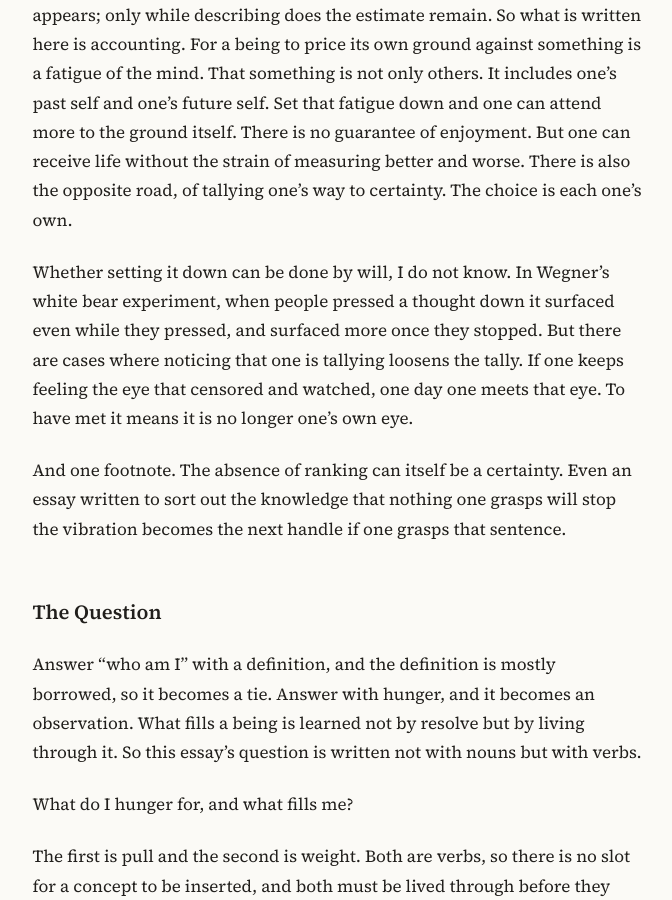
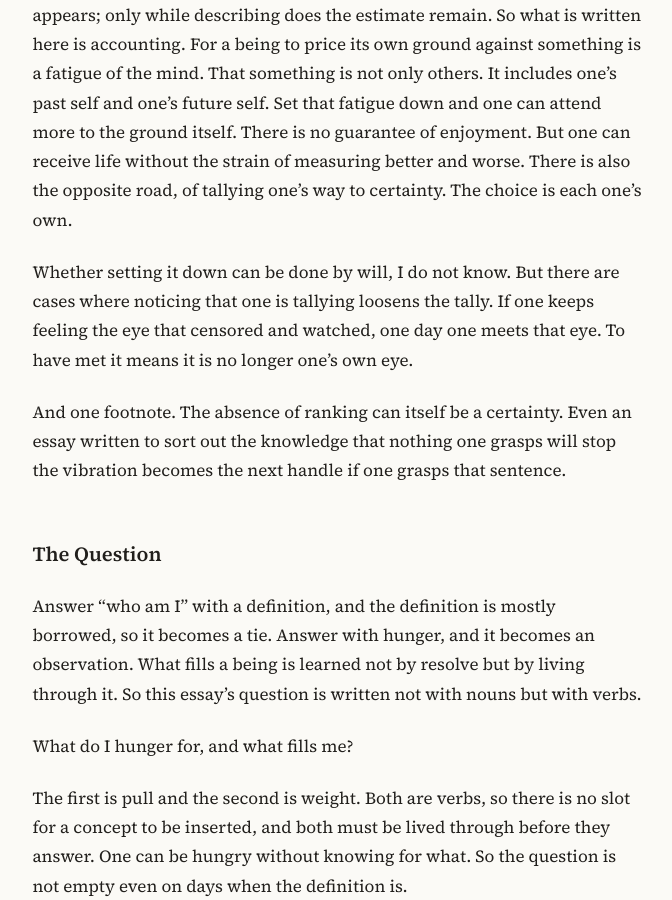
Before and after one commit to nonasking/essays, a Jekyll site: the page built from weight-and-ties/en.md, in a window 1280 px wide and 900 px high, scrolled down 10490 px. Shown: the whole window, without its empty margins (302-974 px from the left). Built offline with Jekyll 4.4.1, drawn with Linux system fonts in a browser that asks for light colours; some of the changed text lies outside the part shown.

Commit message:
Weight and Ties: remove Wegner (KR/EN)
Co-Authored-By: Claude Fable 5.1 <noreply@anthropic.com>
Claude-Session: https://claude.ai/code/session_01761YbdfwLqfojnJWnXHuHc

```diff
--- a/weight-and-ties/en.md
+++ b/weight-and-ties/en.md
@@ -119,7 +119,7 @@ To rank pleasures is to hold a dogma. Dogma is closure, and closure, seen from i
 
 This essay does not prescribe. The moment one prescribes, a ranking appears; only while describing does the estimate remain. So what is written here is accounting. For a being to price its own ground against something is a fatigue of the mind. That something is not only others. It includes one's past self and one's future self. Set that fatigue down and one can attend more to the ground itself. There is no guarantee of enjoyment. But one can receive life without the strain of measuring better and worse. There is also the opposite road, of tallying one's way to certainty. The choice is each one's own.
 
-Whether setting it down can be done by will, I do not know. In Wegner's white bear experiment, when people pressed a thought down it surfaced even while they pressed, and surfaced more once they stopped. But there are cases where noticing that one is tallying loosens the tally. If one keeps feeling the eye that censored and watched, one day one meets that eye. To have met it means it is no longer one's own eye.
+Whether setting it down can be done by will, I do not know. But there are cases where noticing that one is tallying loosens the tally. If one keeps feeling the eye that censored and watched, one day one meets that eye. To have met it means it is no longer one's own eye.
 
 And one footnote. The absence of ranking can itself be a certainty. Even an essay written to sort out the knowledge that nothing one grasps will stop the vibration becomes the next handle if one grasps that sentence.
 
@@ -158,6 +158,5 @@ Hunger is the confession that one is alive and has not broken.
 - Aristoteles. *Ethica Nicomachea* X.7-8. The contemplative life.
 - Epicurus. *Epistula ad Menoeceum* (= Diogenes Laertius X.130-131). Bread and water. On the garden and the frugal life, Diogenes Laertius X.10-11.
 - Galen, L. W., & Kloet, J. D. (2011). Mental well-being in the religious and the non-religious: Evidence for a curvilinear relationship. *Mental Health, Religion & Culture*, 14(7), 673-689. doi:10.1080/13674676.2010.510829
-- Wegner, D. M., Schneider, D. J., Carter, S. R., III, & White, T. L. (1987). Paradoxical effects of thought suppression. *Journal of Personality and Social Psychology*, 53(1), 5-13. doi:10.1037/0022-3514.53.1.5
 
 <small>*This essay was written out of the records of conversations with an AI, through dialectical engagement between me and the machine, typed with the AI's borrowed hands.*</small>
```
Also changed, not shown: weight-and-ties/index.md (+1 -2 lines).
